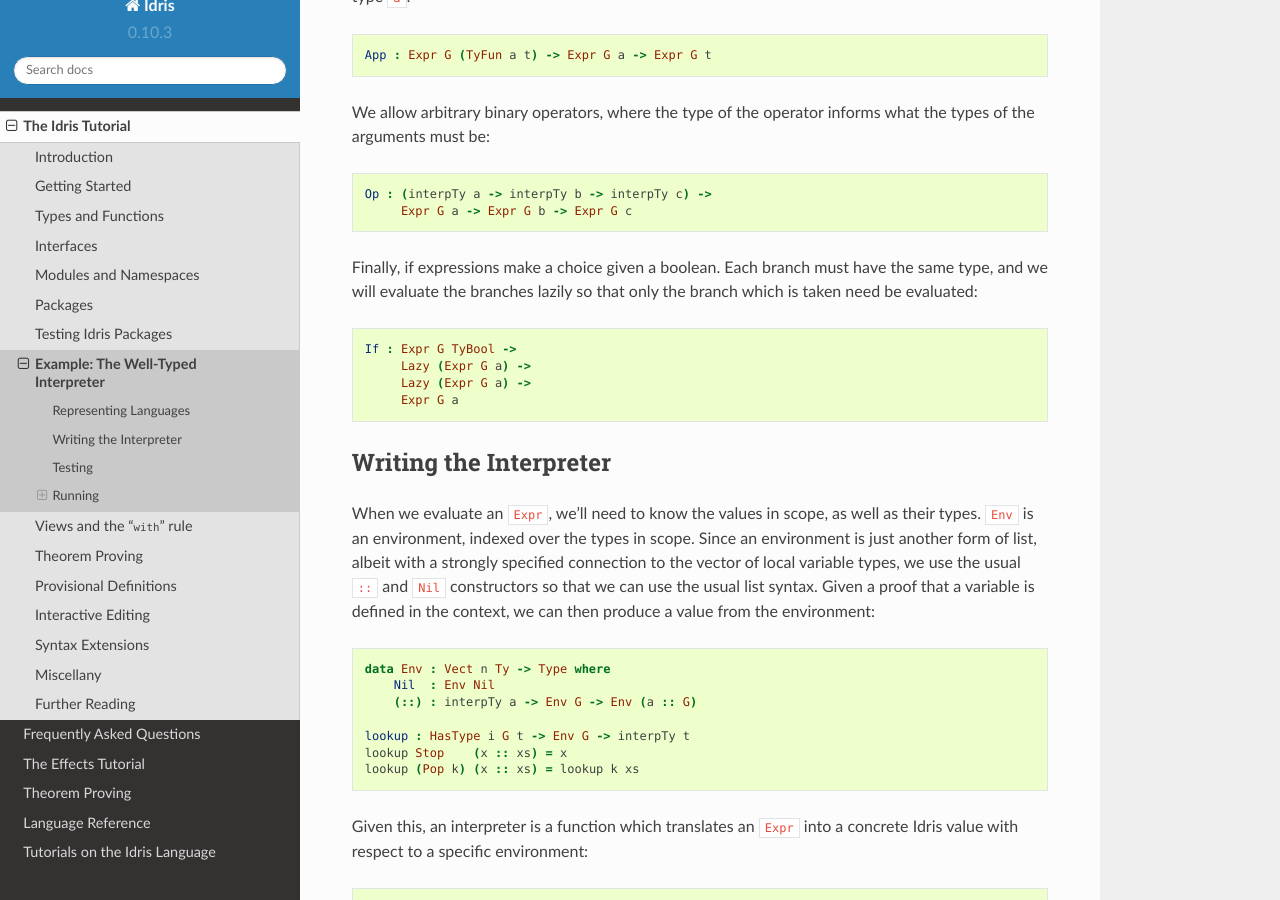
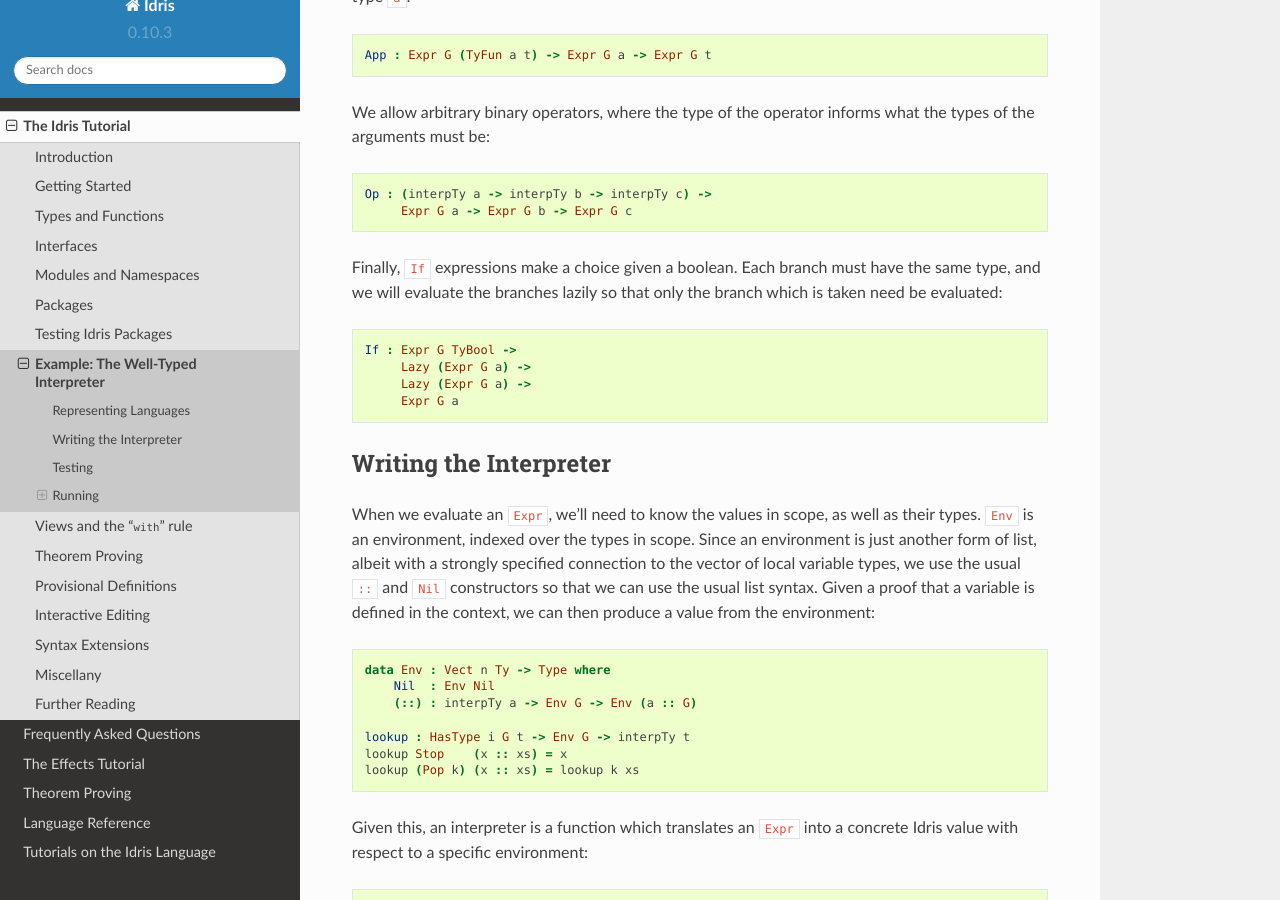
Before and after one commit to idris-lang/Idris-dev, a Sphinx documentation site: the page built from docs/tutorial/interp.rst, in a window 1280 px wide and 900 px high, scrolled down 2362 px. Built offline with Sphinx 7.4.7 and the Read the Docs theme 2.0.0, drawn with Linux system fonts in a browser that asks for light colours; formulas are drawn with MathJax 3.

Commit message:
Clarified the formatting in the section on `If`.

```diff
--- a/docs/tutorial/interp.rst
+++ b/docs/tutorial/interp.rst
@@ -140,7 +140,7 @@
     Op : (interpTy a -> interpTy b -> interpTy c) ->
          Expr G a -> Expr G b -> Expr G c
 
-Finally, if expressions make a choice given a boolean. Each branch
+Finally, ``If`` expressions make a choice given a boolean. Each branch
 must have the same type, and we will evaluate the branches lazily so
 that only the branch which is taken need be evaluated:
 
```
